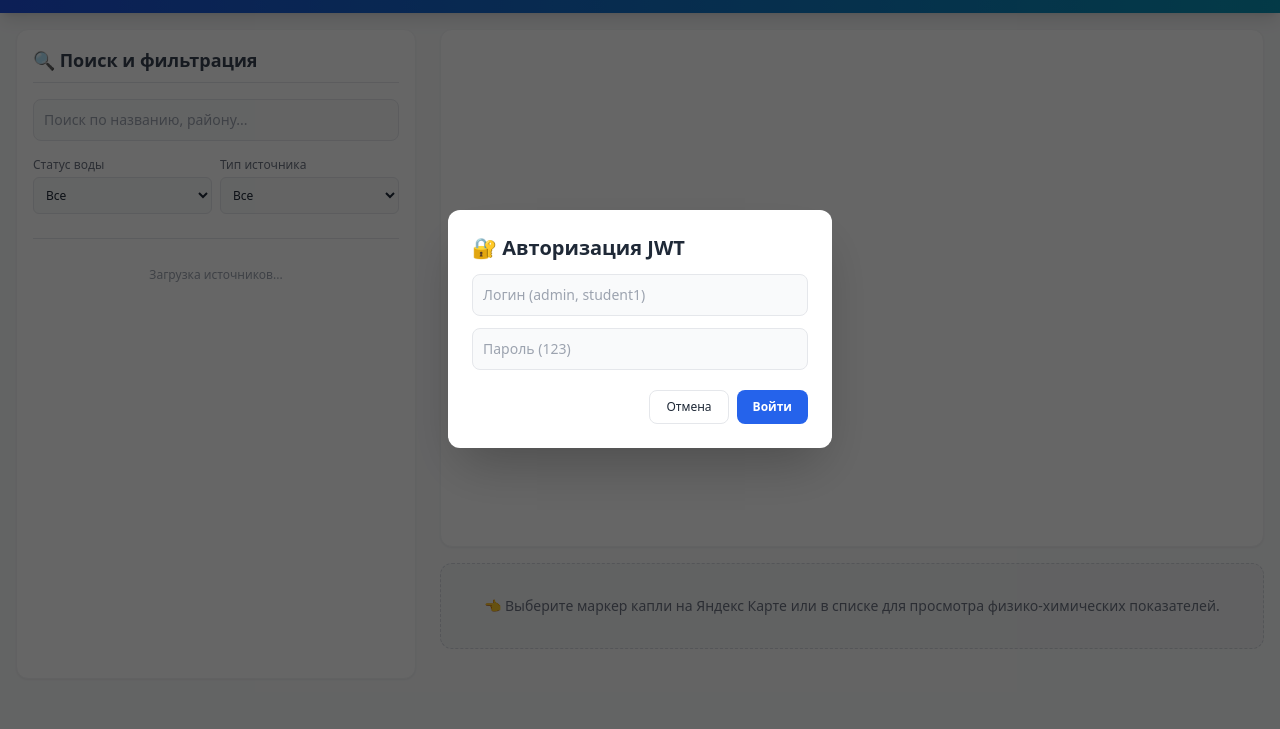
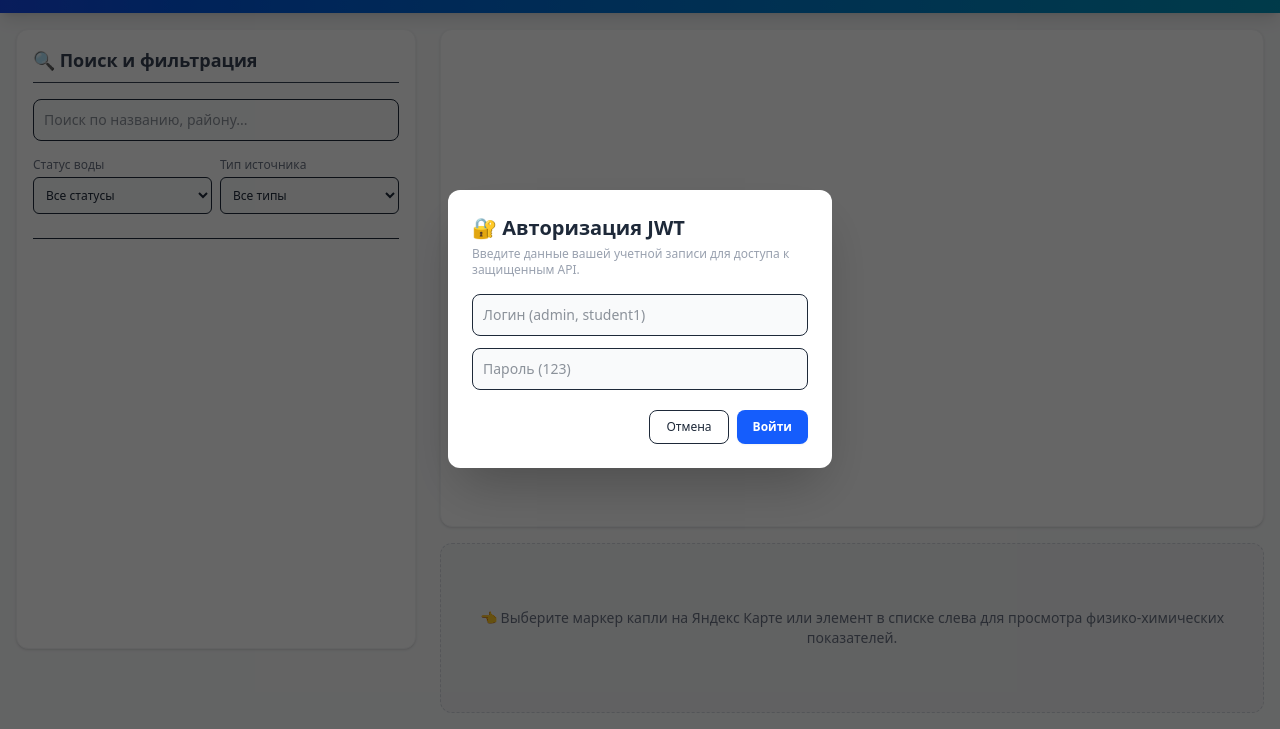
Before and after one commit to miraskkk1/-1, a website: page index.html in a window 1280 px wide. Both pictures are taken after a click on the button "Войти в систему". Shown: the part 71-800 px from the top of the page. Drawn offline with nearby package versions, Linux system fonts and the light colour scheme.

Commit message:
Refactor index.html for script and layout updates
Updated the Tailwind CSS script source and adjusted the height of the map. Modified the admin panel button to remove the onclick event and updated the search input and filter dropdowns for better functionality.

```diff
--- a/index.html
+++ b/index.html
@@ -4,10 +4,10 @@
     <meta charset="UTF-8">
     <meta name="viewport" content="width=device-width, initial-scale=1.0">
     <title>Интерактивная карта природных источников воды Казахстана</title>
-    <script src="https://cdn.tailwindcss.com"></script>
+    <script src="https://cdn.jsdelivr.net/npm/@tailwindcss/browser@4"></script>
     <script src="https://api-maps.yandex.ru/2.1/?lang=ru_RU" type="text/javascript"></script>
     <style>
-        #map { height: 500px; width: 100%; border-radius: 0.75rem; }
+        #map { height: 480px; width: 100%; border-radius: 0.75rem; }
     </style>
 </head>
 <body class="bg-gray-50 text-gray-800 font-sans min-h-screen flex flex-col">
@@ -19,7 +19,7 @@
                 <p class="text-xs text-blue-100 mt-1">Интерактивный анализ природных источников для электролиза Юткина</p>
             </div>
             <div class="flex items-center gap-3" id="globalMenuZone">
-                <button id="adminPanelBtn" onclick="openAdminPanel()" class="bg-blue-800 text-gray-400 px-3 py-1.5 text-xs font-semibold rounded-md transition opacity-40 cursor-not-allowed" disabled>
+                <button id="adminPanelBtn" class="bg-blue-800 text-gray-400 px-3 py-1.5 text-xs font-semibold rounded-md transition opacity-40 cursor-not-allowed">
                     ⚙️ Кабинет модератора
                 </button>
                 <div id="authSection">
@@ -33,72 +33,73 @@
 
     <div id="profileDashboard" class="container mx-auto mt-4 px-4 hidden">
         <div class="bg-gradient-to-r from-blue-50 to-indigo-50 border border-blue-200 rounded-xl p-4 shadow-xs">
-            <div class="flex justify-between items-center border-b border-blue-200 pb-2 mb-2">
-                <h3 class="text-xs font-bold uppercase tracking-wider text-blue-600">Электронный паспорт исследователя (Данные с защищенного бэкенда):</h3>
-                <button onclick="handleLogout()" class="text-xs text-red-600 hover:underline font-semibold">Выйти из системы</button>
-            </div>
-            <div id="profileDetailsGrid" class="grid grid-cols-1 md:grid-cols-4 gap-4 text-xs text-gray-700">
+            <h3 class="text-xs font-bold uppercase tracking-wider text-blue-600">Электронный паспорт исследователя (Данные с защищенного бэкенда):</h3>
+            <div id="profileDetailsGrid" class="grid grid-cols-2 md:grid-cols-4 lg:grid-cols-6 gap-3 mt-2 text-xs text-gray-700">
                 </div>
         </div>
     </div>
 
     <main class="container mx-auto p-4 flex-grow grid grid-cols-1 lg:grid-cols-3 gap-6">
-        <div class="lg:col-span-1 flex flex-col gap-4 bg-white p-4 rounded-xl shadow-sm border border-gray-100 max-h-[650px]">
+
+        <div class="lg:col-span-1 flex flex-col gap-4 bg-white p-4 rounded-xl shadow-sm border border-gray-100 h-[620px]">
             <h2 class="text-lg font-bold text-gray-700 border-b pb-2">🔍 Поиск и фильтрация</h2>
-            <input type="text" id="searchQuery" oninput="filterSources()" placeholder="Поиск по названию, району..." class="w-full p-2.5 border rounded-lg text-sm bg-gray-50 outline-none focus:ring-2 focus:ring-blue-500" />
+            <input type="text" id="searchQuery" placeholder="Поиск по названию, району..." class="w-full p-2.5 border rounded-lg text-sm bg-gray-50 outline-none focus:border-blue-500 transition" />
 
             <div class="grid grid-cols-2 gap-2 text-xs">
                 <div>
                     <label class="block text-gray-500 mb-1">Статус воды</label>
-                    <select id="filterStatus" onchange="filterSources()" class="w-full p-2 border rounded-md bg-gray-50"><option value="all">Все</option><option value="suitable">💚 Подходит</option><option value="checking">💛 Проверяется</option></select>
+                    <select id="filterStatus" class="w-full p-2 border rounded-md bg-gray-50 outline-none">
+                        <option value="all">Все статусы</option>
+                        <option value="suitable">💚 Подходит</option>
+                        <option value="checking">💛 Проверяется</option>
+                        <option value="unsuitable">❌ Не подходит</option>
+                    </select>
                 </div>
                 <div>
                     <label class="block text-gray-500 mb-1">Тип источника</label>
-                    <select id="filterType" onchange="filterSources()" class="w-full p-2 border rounded-md bg-gray-50"><option value="all">Все</option><option value="Родник">Родники</option><option value="Минеральный">Минеральные</option></select>
+                    <select id="filterType" class="w-full p-2 border rounded-md bg-gray-50 outline-none">
+                        <option value="all">Все типы</option>
+                        <option value="Родник">Родники</option>
+                        <option value="Колонка">Колонки</option>
+                        <option value="Скважина">Скважины</option>
+                        <option value="Минеральный">Минеральные</option>
+                        <option value="Артезианский">Артезианские</option>
+                    </select>
                 </div>
             </div>
-            <div class="mt-2 border-t pt-3 flex-grow overflow-y-auto space-y-2" id="sourcesList">
-                <p class="text-xs text-gray-400 text-center py-4">Загрузка источников...</p>
-            </div>
+
+            <div class="mt-2 border-t pt-2 flex-grow overflow-y-auto space-y-2 pr-1" id="sourcesList"></div>
         </div>
 
         <div class="lg:col-span-2 flex flex-col gap-4">
             <div class="bg-white p-2 rounded-xl shadow-sm border border-gray-100">
                 <div id="map"></div>
             </div>
-            <div id="detailsCard" class="bg-white p-5 rounded-xl shadow-sm border-l-4 border-l-blue-600 border border-gray-100 hidden"></div>
-            <div id="noSelectPlaceholder" class="bg-gray-100 border border-dashed border-gray-300 rounded-xl p-8 text-center text-gray-500 text-sm">
-                👈 Выберите маркер капли на Яндекс Карте или в списке для просмотра физико-химических показателей.
+
+            <div id="detailsCard" class="bg-white p-5 rounded-xl shadow-sm border border-gray-100 hidden"></div>
+
+            <div id="noSelectPlaceholder" class="bg-gray-100 border border-dashed border-gray-300 rounded-xl p-8 text-center text-gray-500 text-sm flex-grow flex items-center justify-center">
+                👈 Выберите маркер капли на Яндекс Карте или элемент в списке слева для просмотра физико-химических показателей.
             </div>
         </div>
     </main>
 
     <div id="authModal" class="fixed inset-0 bg-black/60 flex items-center justify-center p-4 z-[99999] hidden">
-        <div class="bg-white p-6 rounded-xl max-w-sm w-full shadow-2xl">
+        <div class="bg-white p-6 rounded-xl max-w-sm w-full shadow-2xl transition">
             <h3 class="text-xl font-bold text-gray-800 mb-1">🔐 Авторизация JWT</h3>
-            <form id="authForm" onsubmit="handleBackendLogin(event)" class="space-y-3 mt-3">
-                <input type="text" id="loginUsername" required placeholder="Логин (admin, student1)" class="w-full p-2.5 border rounded-lg text-sm bg-gray-50 focus:outline-none focus:ring-2 focus:ring-blue-500" />
-                <input type="password" id="loginPassword" required placeholder="Пароль (123)" class="w-full p-2.5 border rounded-lg text-sm bg-gray-50 focus:outline-none focus:ring-2 focus:ring-blue-500" />
-                <div id="loginError" class="text-xs text-red-500 font-medium hidden"></div>
+            <p class="text-xs text-gray-400 mb-4">Введите данные вашей учетной записи для доступа к защищенным API.</p>
+            <form onsubmit="handleBackendLogin(event)" class="space-y-3">
+                <input type="text" id="loginUsername" required placeholder="Логин (admin, student1)" class="w-full p-2.5 border rounded-lg text-sm bg-gray-50 outline-none focus:border-blue-500" />
+                <input type="password" id="loginPassword" required placeholder="Пароль (123)" class="w-full p-2.5 border rounded-lg text-sm bg-gray-50 outline-none focus:border-blue-500" />
+                <div id="loginError" class="text-xs text-red-500 font-medium hidden bg-red-50 p-2 rounded-md"></div>
                 <div class="flex justify-end gap-2 pt-2">
-                    <button type="button" onclick="closeAuthModal()" class="px-4 py-2 text-xs border rounded-lg hover:bg-gray-100 transition">Отмена</button>
-                    <button type="submit" class="px-4 py-2 text-xs bg-blue-600 text-white font-bold rounded-lg hover:bg-blue-700 transition">Войти</button>
+                    <button type="button" onclick="closeAuthModal()" class="px-4 py-2 text-xs border rounded-lg hover:bg-gray-50 transition">Отмена</button>
+                    <button type="submit" class="px-4 py-2 text-xs bg-blue-600 text-white font-bold rounded-lg hover:bg-blue-700 transition shadow-xs">Войти</button>
                 </div>
             </form>
         </div>
     </div>
 
-    <script>
-        const API_CONFIG = {
-            baseUrl: 'http://localhost:5000/api', // Замените на URL вашего бэкенда
-            endpoints: {
-                login: '/auth/login',
-                profile: '/user/profile',
-                sources: '/water-sources'
-            }
-        };
-    </script>
-
     <script src="data.js"></script>
     <script src="app.js"></script>
 </body>
```
